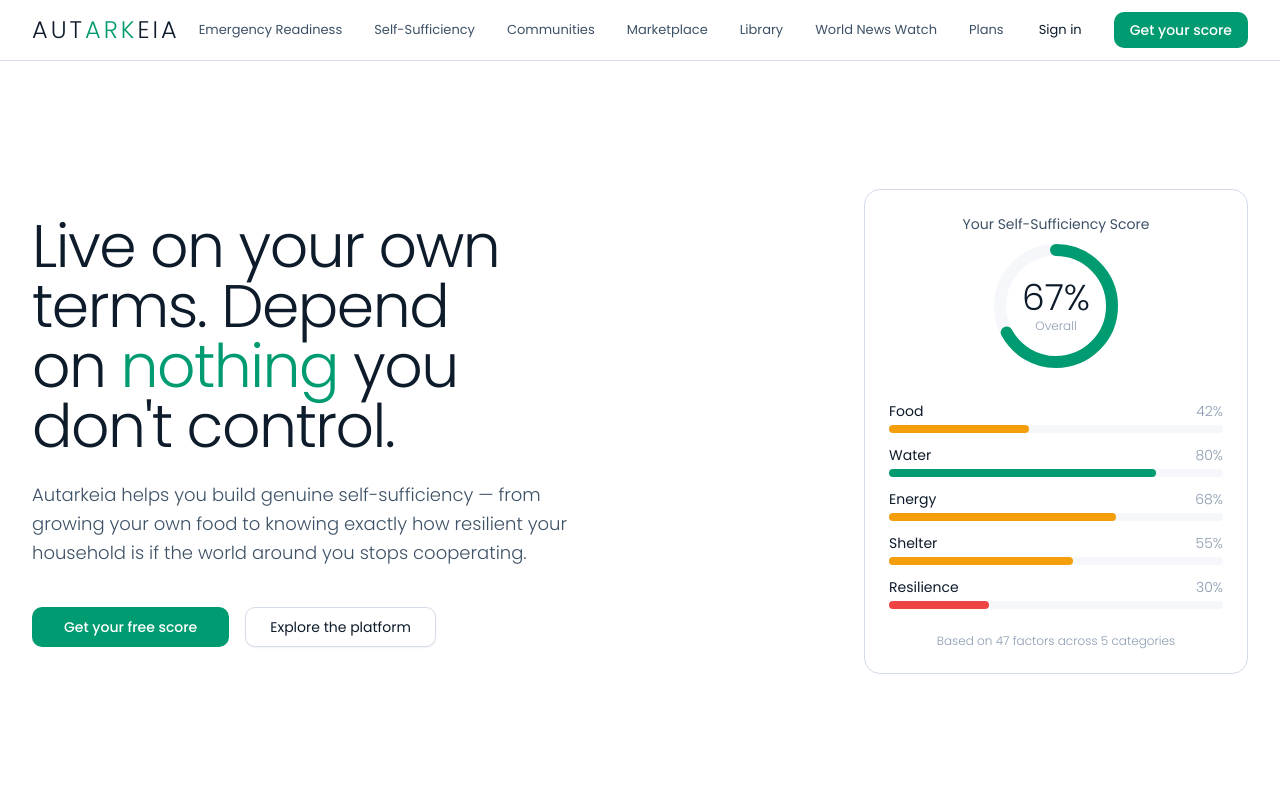
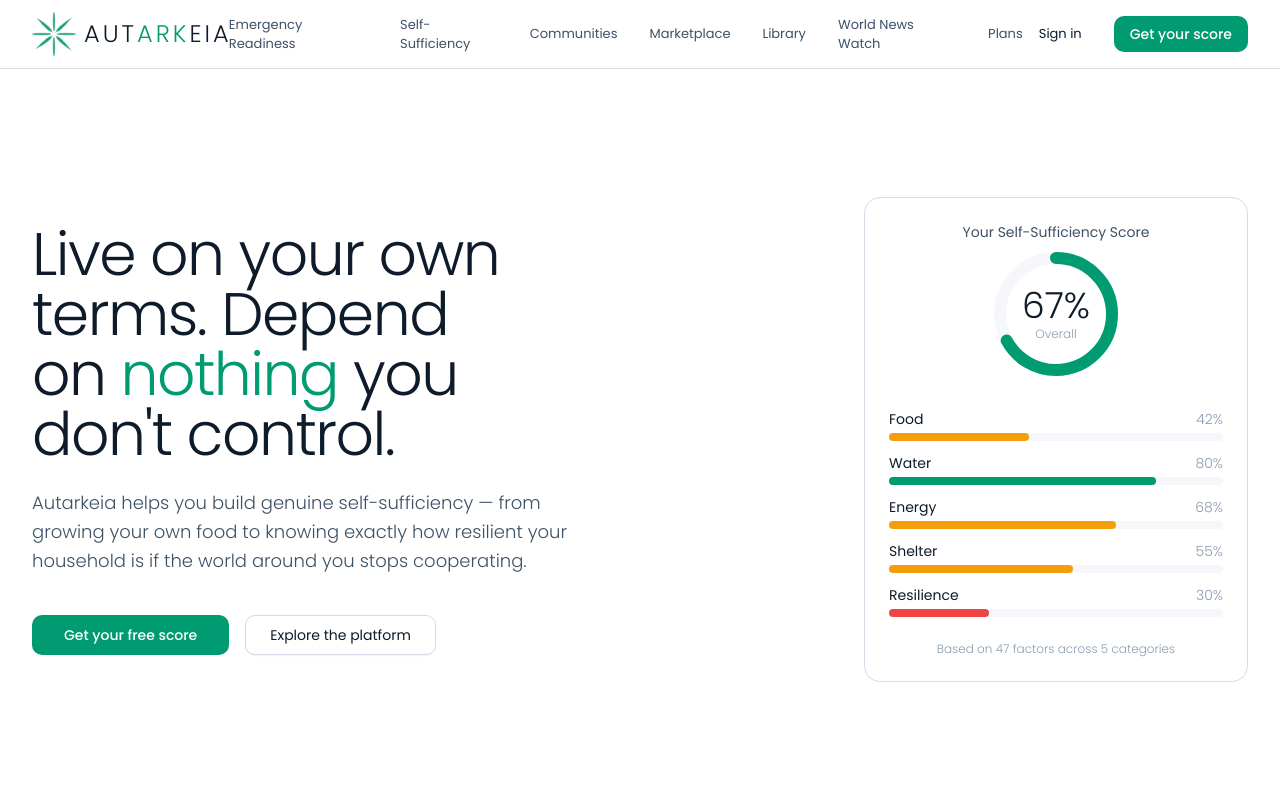
Before and after one commit to AutarkeiaTeam/autarkeia, a Next.js app: page / in a window 1280 px wide. Shown: the top 800 px of the page. Built offline with nearby package versions, Linux system fonts and the light colour scheme.

Commit message:
Add navbar mark beside AUTARKEIA (FAVICON10)
Co-authored-by: Cursor <cursoragent@cursor.com>

```diff
--- a/components/logo.tsx
+++ b/components/logo.tsx
@@ -1,8 +1,16 @@
 export function Logo({ className = "" }: { className?: string }) {
   return (
     <div
-      className={`inline-flex items-center font-light tracking-[3px] text-xl sm:text-2xl ${className}`}
+      className={`inline-flex items-center gap-2 font-light tracking-[3px] text-xl sm:text-2xl ${className}`}
     >
+      <img
+        src="/FAVICON10.png"
+        alt=""
+        width={48}
+        height={48}
+        className="h-10 w-10 shrink-0 object-contain sm:h-11 sm:w-11"
+        aria-hidden
+      />
       <span>
         <span className="text-[#0d1b2a]">AUT</span>
         <span className="text-[#009b70]">ARK</span>
```
Also changed, not shown: public/FAVICON10.png (added).
